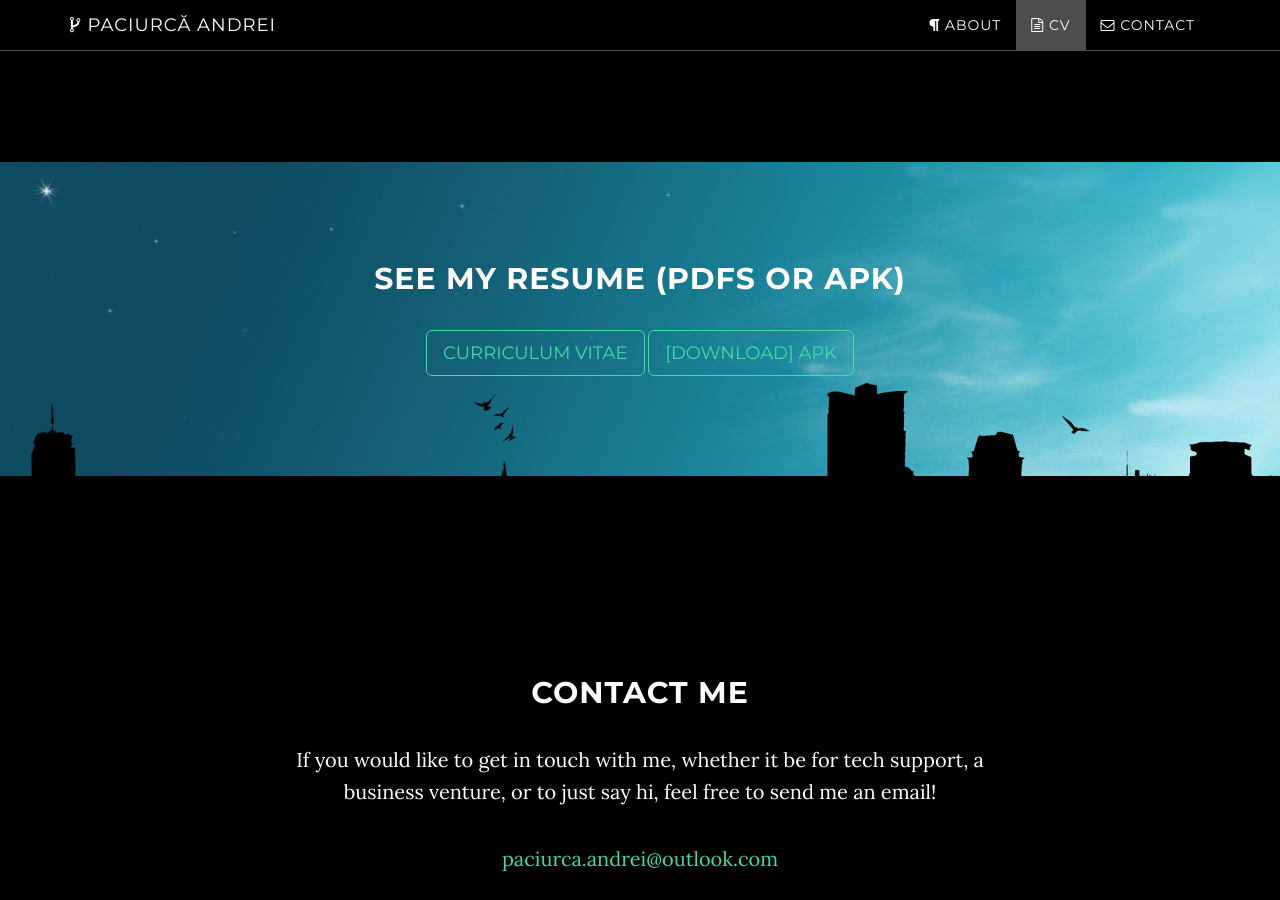
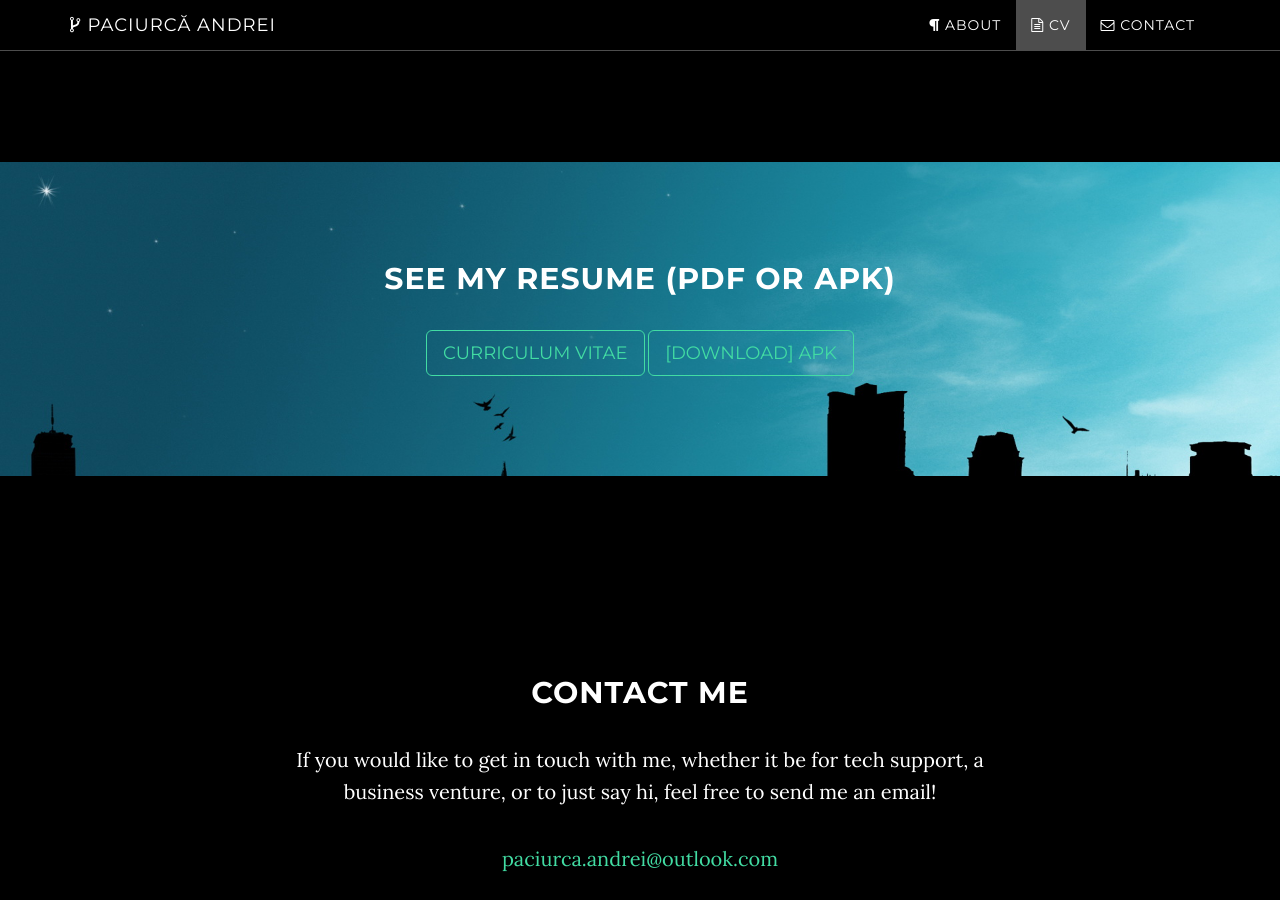
Before and after one commit to andreipaciurca/andreipaciurca.github.io, a Jekyll site: the page built from index.html, in a window 1280 px wide and 900 px high, scrolled down 1532 px. Built offline with Jekyll 4.4.1, drawn with Linux system fonts in a browser that asks for light colours.

Commit message:
Update download.html

```diff
--- a/_includes/download.html
+++ b/_includes/download.html
@@ -3,7 +3,7 @@
         <div class="download-section">
             <div class="container">
                 <div class="col-lg-8 col-lg-offset-2">
-                    <h2>See my resume (PDFs or APK)</h2>
+                    <h2>See my resume (PDF or APK)</h2>
                     <a onclick="window.open('https://andreipaciurca.github.io/cv.html', '_blank' ); location.reload();" class="btn btn-default btn-lg">Curriculum vitae</a>
                     <a onclick="window.open('https://drive.google.com/file/d/0B5iQSeTrYkBPcDRIVWE0aXYyaG8/view?usp=sharing', '_blank' ); location.reload();" class="btn btn-default btn-lg">[Download] APK</a>
                 </div>
```
